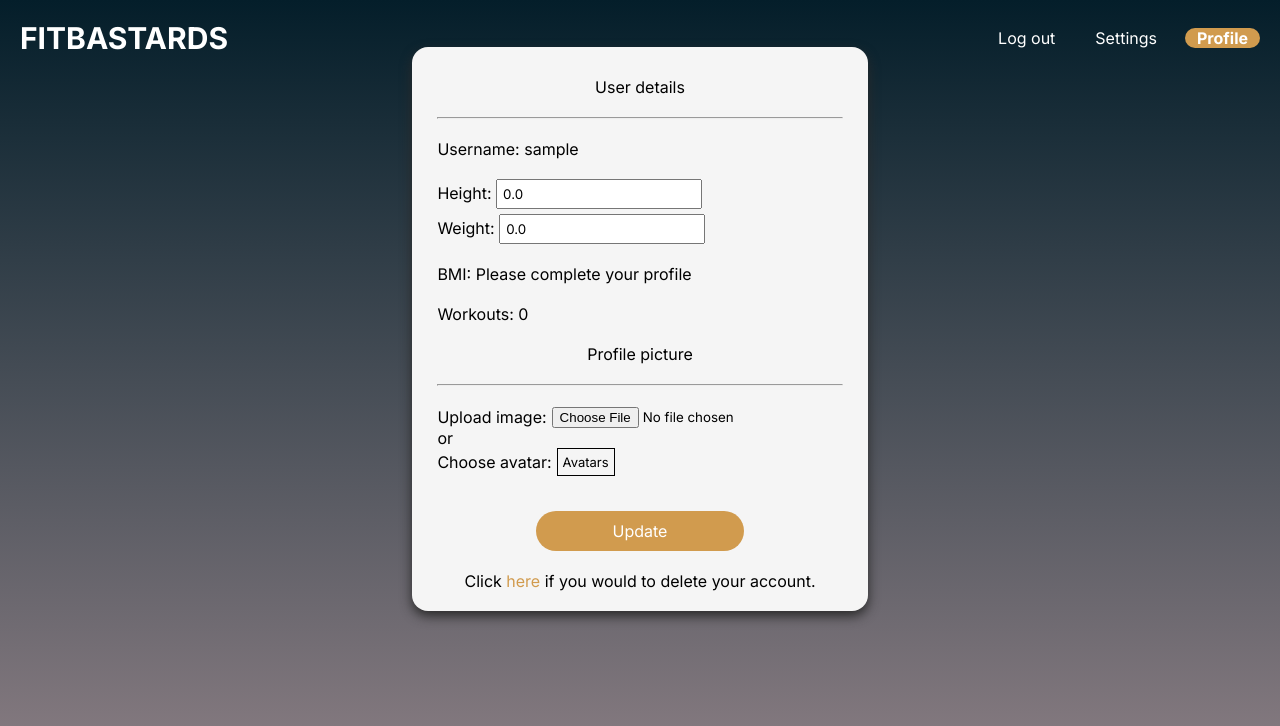
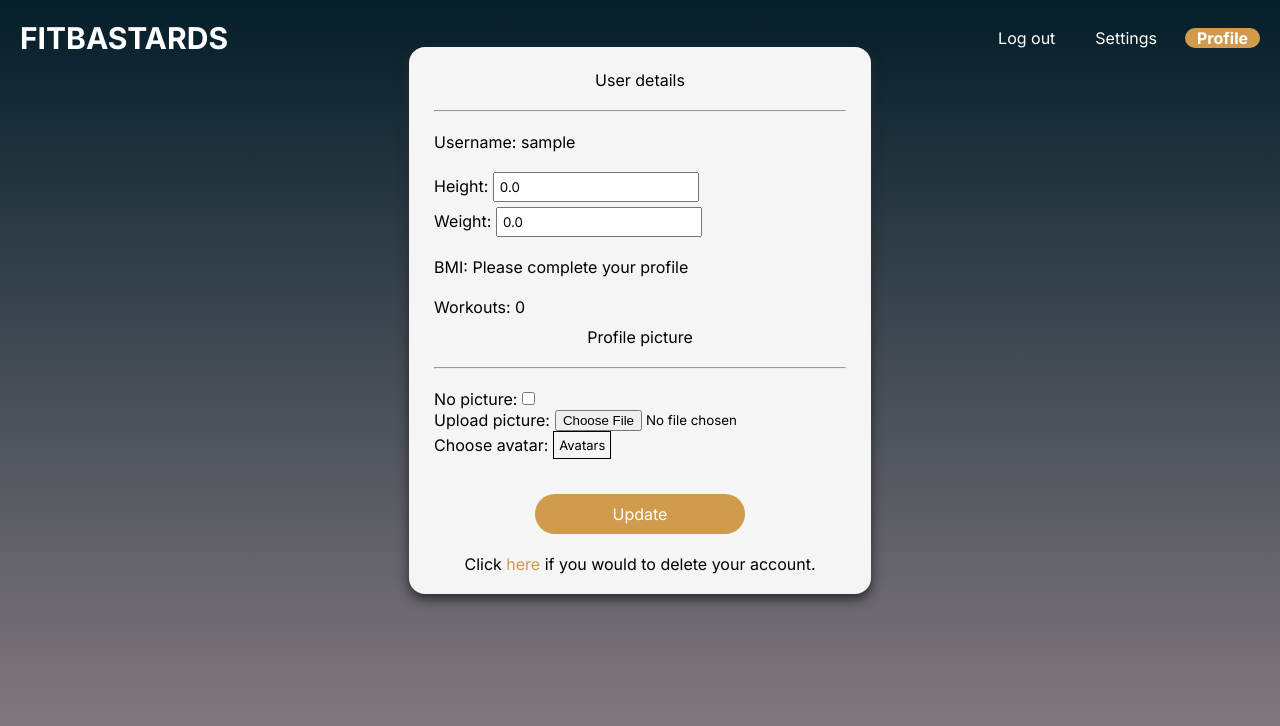
Before and after one commit to wirrexx/fit_jerk, a Django app: page /settings/ in a window 1280 px wide. Shown: the top 726 px of the page. Run offline with Django 5.2, Linux system fonts and the light colour scheme; the visitor is signed in with stand-in values (Sample User, id 1); data comes from the database, SQL or seed files in the repository; parts of the project's set-up code (start-up, migrations or seed data) failed here and were passed over.

Commit message:
updated settings with no picture option

```diff
--- a/fj/fitness_jerk/static/css/styles.css
+++ b/fj/fitness_jerk/static/css/styles.css
@@ -696,6 +696,7 @@ form.settings_form {
 
 .user_details {
     padding: 10px;
+    padding-top: 3px;
     margin-top: 5px;
 }
 
@@ -735,6 +736,7 @@ form.settings_form {
 
 .profile_pic_settings {
     padding: 10px;
+    padding-top: 0px;
 }
 
 .dropdown-label {
@@ -838,9 +840,8 @@ label[for="id_image"] {
 
 .errorlist {
     color: whitesmoke;
-    margin: 5px;
     list-style-type: none;
-    background-color: #fa03034f;
+    background-color: red;
     width:fit-content;
     padding: 2px;
 }
--- a/fj/fitness_jerk/templates/fitness_jerk/settings.html
+++ b/fj/fitness_jerk/templates/fitness_jerk/settings.html
@@ -26,14 +26,18 @@
                 <p>Workouts: {{ context.member.progress }}</p>
             </div>
             <div class="profile_pic_settings">
+
                 <p style="text-align: center;">Profile picture</p><br>
                 <hr>
                 <br>
+                <div class="noimage">
+                    <label for="noimage">No picture:</label>
+                    <input type="checkbox" name="noimage" value="noimage" class="noimage_check">
+                </div>
                 <div class="profile_img">
-                    <label for="profile_img">Upload image:</label>
+                    <label for="profile_img">Upload picture:</label>
                     {{ profile_pic.as_p }}
                 </div>
-                <p>or</p>
                 <div class="custom-dropdown">
                     <label for="avatar-dropdown">Choose avatar:</label>
                     <input type="checkbox" id="avatar-dropdown" class="dropdown-checkbox">
@@ -72,10 +76,6 @@
         </form>
     </div>
 </div>
-
-
-
-<script src="{% static 'navbar_js.js' %}"></script>
 <script src="{% static 'settings.js' %}"></script>
 
 {% endblock %}
--- a/fj/fitness_jerk/views.py
+++ b/fj/fitness_jerk/views.py
@@ -156,10 +156,15 @@ def settings_view(request):
     """THIS PART IS SO THE MEMBER CAN CHOOSE BETWEEN UPLOAD HIS OWN PICTURE OR GET AN AVATAR"""
     if request.method == 'POST':
         avatar = request.POST.get('avatar')  # Retrieve selected avatar option
+        noimage = request.POST.get('noimage')
 
         if profile_form.is_valid() and profile_pic.is_valid():
             profile_form.save()
             image = profile_pic.cleaned_data['image']
+
+            if noimage:
+                member_info.image = None # this is if the member want to change his profile to no picture after
+                member_info.save()
 
             if image:
                 member_info.image = image
```
